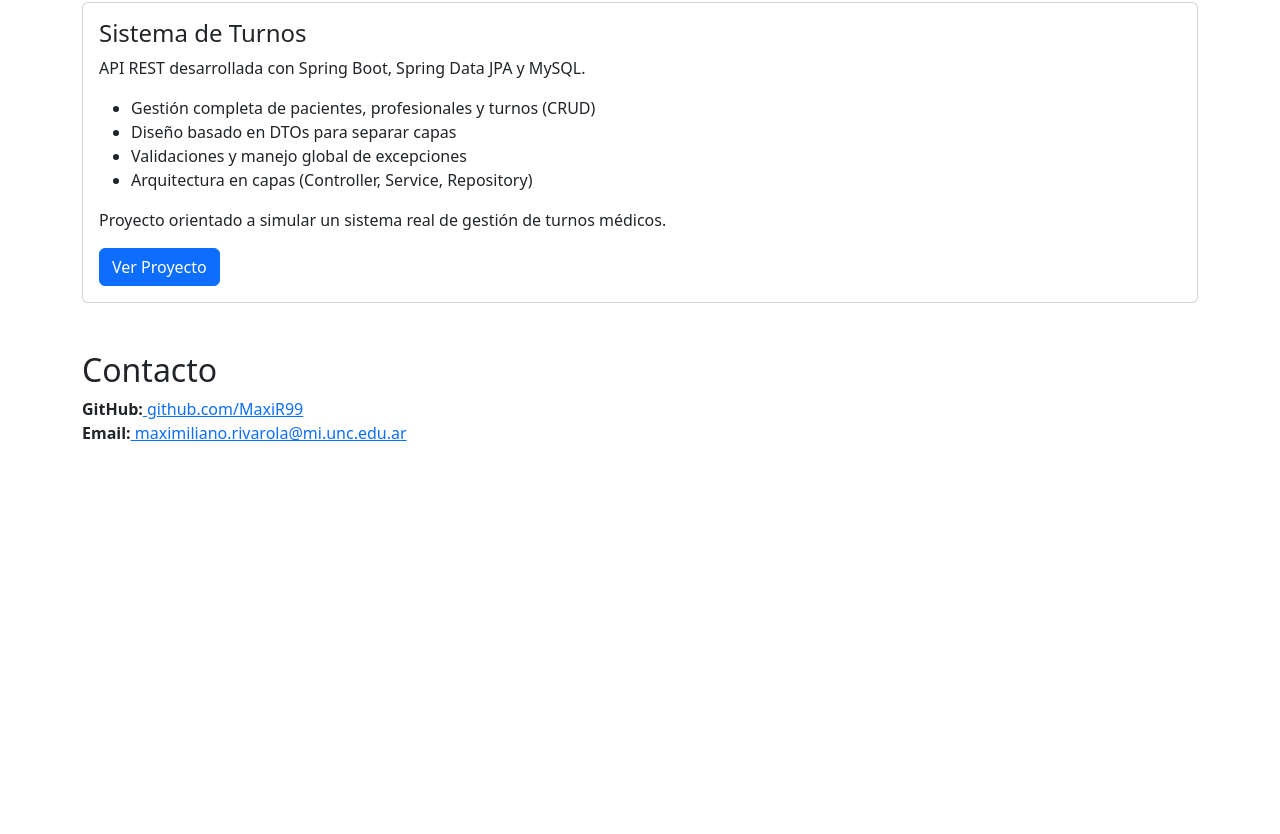
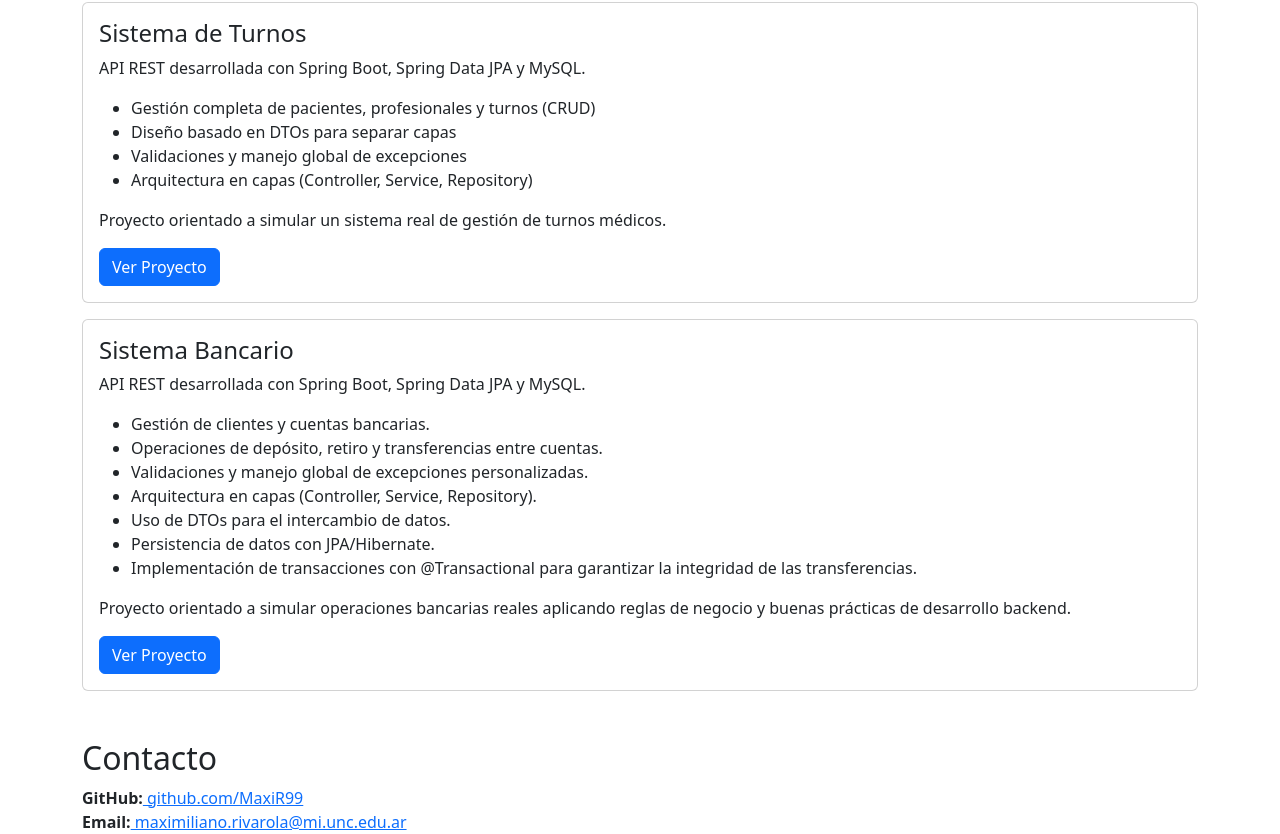
Before and after one commit to MaxiR99/portfolio-maxi, an Angular app: page / in a window 1280 px wide. Shown: the part 644-1478 px from the top of the page. Before the commit the page ends 1089 px from the top, so only its background shows below. Built offline with nearby package versions, Linux system fonts and the light colour scheme.

Commit message:
Actualizacion portfolio

```diff
--- a/src/app/app.html
+++ b/src/app/app.html
@@ -62,6 +62,37 @@
     </div>
   </div>
 
+  <div class="card mt-3">
+    <div class="card-body">
+
+      <h4>Sistema Bancario</h4>
+
+      <p>
+        API REST desarrollada con Spring Boot, Spring Data JPA y MySQL.
+      </p>
+
+      <ul>
+        <li>Gestión de clientes y cuentas bancarias.</li>
+        <li>Operaciones de depósito, retiro y transferencias entre cuentas.</li>
+        <li>Validaciones y manejo global de excepciones personalizadas.</li>
+        <li>Arquitectura en capas (Controller, Service, Repository).</li>
+        <li>Uso de DTOs para el intercambio de datos.</li>
+        <li>Persistencia de datos con JPA/Hibernate.</li>
+        <li>Implementación de transacciones con @Transactional para garantizar la integridad de las transferencias.</li>
+      </ul>
+      <p>Proyecto orientado a simular operaciones bancarias reales aplicando reglas de negocio y buenas prácticas de desarrollo backend.</p>
+
+      <a
+        href="https://github.com/MaxiR99/sistema-bancario-springboot"
+        target="_blank"
+        class="btn btn-primary">
+
+        Ver Proyecto
+      </a>
+
+    </div>
+  </div>
+
   <h2 class="mt-5">Contacto</h2>
 
   <div class="contact">
```
